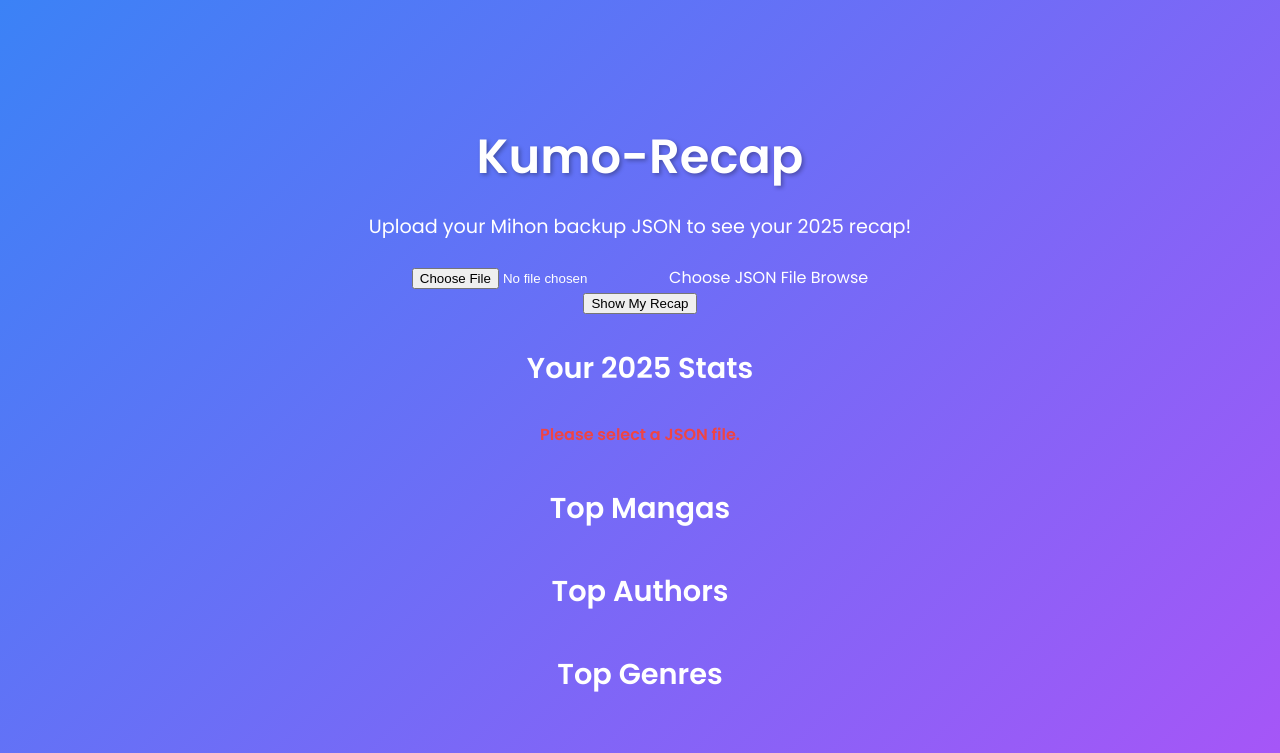
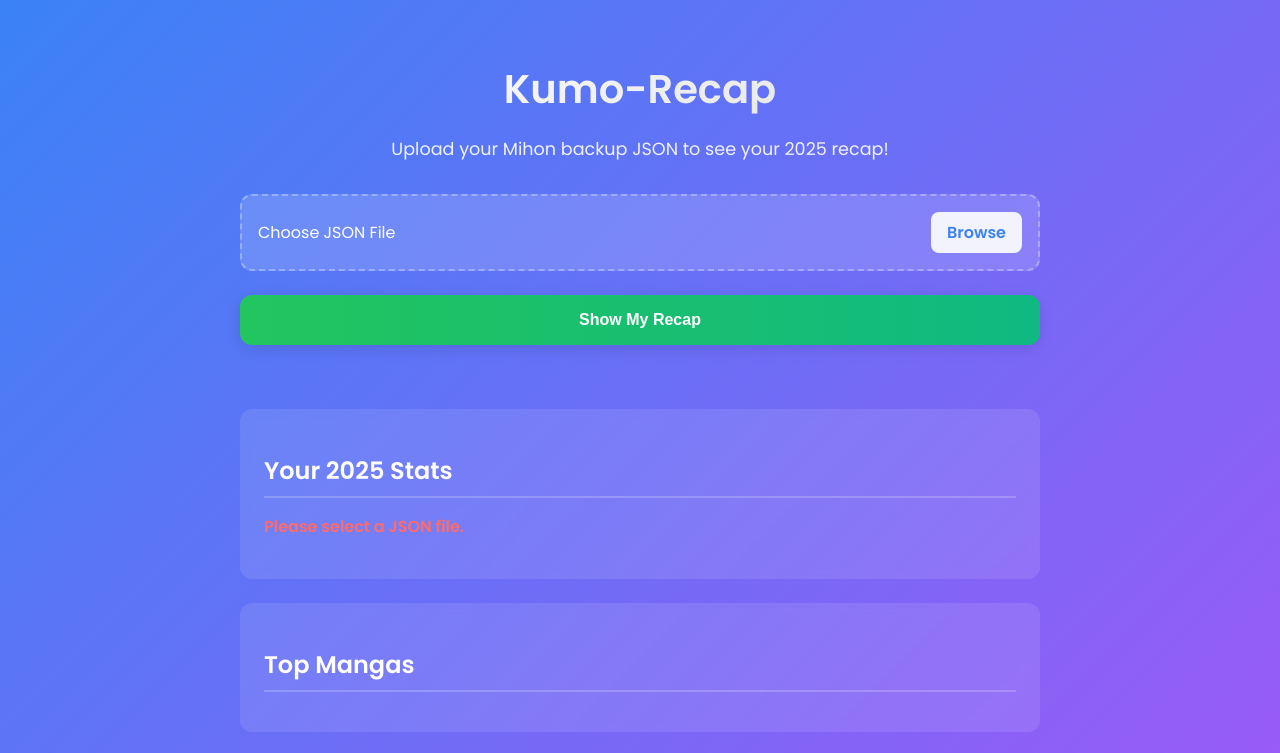
Before and after one commit to nubesurrealista/Kumo-Recap, a plain HTML site: page index.html in a window 1280 px wide. Both pictures are taken after a click on the button "Show My Recap". Shown: the top 753 px of the page. Drawn offline with Linux system fonts and the light colour scheme.

Commit message:
Update styles.css

```diff
--- a/styles.css
+++ b/styles.css
@@ -4,168 +4,183 @@ body {
   background: linear-gradient(135deg, #3b82f6, #a855f7);
   min-height: 100vh;
   display: flex;
-  flex-direction: column;
   justify-content: center;
   align-items: center;
   color: #fff;
 }
 
-.page-wrapper {
-  width: 100%;
-  display: flex;
-  flex-direction: column;
-  align-items: center;
-  flex: 1;
-}
-
 .container {
   max-width: 800px;
+  width: 90%;
   padding: 2rem;
   text-align: center;
-  width: 100%;
-}
-
-.header {
-  margin-bottom: 2rem;
 }
 
 h1 {
-  font-size: 3rem;
+  font-size: 2.5rem;
   font-weight: 600;
   margin-bottom: 1rem;
-  text-shadow: 2px 2px 4px rgba(0, 0, 0, 0.3);
+  background: linear-gradient(135deg, #fff, #e0e0e0);
+  -webkit-background-clip: text;
+  -webkit-text-fill-color: transparent;
 }
 
 .intro {
-  font-size: 1.2rem;
-  margin-bottom: 1.5rem;
+  font-size: 1.1rem;
+  margin-bottom: 2rem;
+  opacity: 0.9;
 }
 
-.upload-section {
-  display: flex;
-  flex-direction: column;
-  align-items: center;
-  gap: 1rem;
-  margin-bottom: 2rem;
+.file-input-container {
+  width: 100%;
+  margin-bottom: 1.5rem;
+  position: relative;
 }
 
-.file-upload-label {
-  display: inline-block;
-  padding: 0.75rem 1.5rem;
-  border-radius: 25px;
+.file-input-container input[type="file"] {
+  position: absolute;
+  left: -9999px;
+}
+
+.file-label {
+  display: flex;
+  align-items: center;
+  justify-content: space-between;
+  background: rgba(255, 255, 255, 0.15);
+  border: 2px dashed rgba(255, 255, 255, 0.3);
+  border-radius: 12px;
+  padding: 1rem;
+  cursor: pointer;
+  transition: all 0.3s ease;
+}
+
+.file-label:hover {
+  background: rgba(255, 255, 255, 0.25);
+}
+
+#file-name {
+  white-space: nowrap;
+  overflow: hidden;
+  text-overflow: ellipsis;
+  flex-grow: 1;
+  text-align: left;
+  padding-right: 1rem;
+}
+
+.browse-btn {
   background: rgba(255, 255, 255, 0.9);
-  color: #333;
+  color: #3b82f6;
+  padding: 0.5rem 1rem;
+  border-radius: 8px;
   font-weight: 600;
-  cursor: pointer;
   transition: transform 0.2s;
 }
 
-.file-upload-label:hover {
-  transform: scale(1.03);
+.file-label:hover .browse-btn {
+  transform: translateY(-2px);
 }
 
-.file-upload-label input[type="file"] {
-  display: none;
-}
-
-.cta-button {
-  padding: 0.75rem 1.5rem;
+.generate-btn {
+  width: 100%;
+  padding: 1rem;
   border: none;
-  border-radius: 25px;
+  border-radius: 12px;
   background: linear-gradient(to right, #22c55e, #10b981);
-  color: #fff;
+  color: white;
   font-size: 1rem;
   font-weight: 600;
   cursor: pointer;
-  transition: transform 0.2s;
+  transition: all 0.3s ease;
+  margin-bottom: 2rem;
+  box-shadow: 0 4px 15px rgba(0, 0, 0, 0.1);
 }
 
-.cta-button:hover {
-  transform: scale(1.05);
+.generate-btn:hover {
+  transform: translateY(-2px);
+  box-shadow: 0 6px 20px rgba(0, 0, 0, 0.15);
+}
+
+.generate-btn:active {
+  transform: translateY(0);
 }
 
 .recap {
   margin-top: 2rem;
   width: 100%;
+  text-align: left;
 }
 
 .recap.hidden {
   display: none;
 }
 
-.content-box {
+.stats, .top-mangas, .top-authors, .top-genres {
   background: rgba(255, 255, 255, 0.1);
   padding: 1.5rem;
   border-radius: 12px;
-  box-shadow: 0 4px 6px rgba(0, 0, 0, 0.2);
-  margin-bottom: 2rem;
+  margin-bottom: 1.5rem;
+  backdrop-filter: blur(5px);
 }
 
 h2 {
-  font-size: 1.8rem;
+  font-size: 1.5rem;
   margin-bottom: 1rem;
-}
-
-#stats-content, #mangas-content, #authors-content, #genres-content {
-  display: grid;
-  gap: 1rem;
+  color: white;
+  border-bottom: 2px solid rgba(255, 255, 255, 0.2);
+  padding-bottom: 0.5rem;
 }
 
 .manga-card {
   display: flex;
   align-items: center;
-  background: rgba(255, 255, 255, 0.05);
+  background: rgba(0, 0, 0, 0.2);
   padding: 1rem;
   border-radius: 8px;
+  margin-bottom: 1rem;
+  transition: transform 0.3s ease;
+}
+
+.manga-card:hover {
+  transform: translateX(5px);
 }
 
 .manga-card img {
-  width: 80px;
-  height: 120px;
+  width: 70px;
+  height: 100px;
   object-fit: cover;
   border-radius: 4px;
   margin-right: 1rem;
+  box-shadow: 0 2px 10px rgba(0, 0, 0, 0.2);
 }
 
 .manga-card div {
-  text-align: left;
+  flex: 1;
 }
 
 .manga-card h3 {
-  font-size: 1.2rem;
-  margin: 0;
+  font-size: 1.1rem;
+  margin: 0 0 0.3rem 0;
+  color: white;
 }
 
 .manga-card p {
-  font-size: 0.9rem;
-  color: #e5e7eb;
+  font-size: 0.85rem;
   margin: 0.2rem 0;
+  color: rgba(255, 255, 255, 0.8);
 }
 
 .stat-item {
-  font-size: 1rem;
+  padding: 0.8rem;
+  background: rgba(0, 0, 0, 0.15);
+  border-radius: 8px;
   margin-bottom: 0.5rem;
 }
 
-.error {
-  color: #ef4444;
-  font-weight: bold;
+.stat-item strong {
+  color: white;
 }
 
-.footer {
-  width: 100%;
-  padding: 1rem;
-  margin-top: auto;
+.error {
+  color: #ff6b6b;
+  font-weight: 600;
 }
-
-.attribution {
-  font-size: 0.8rem;
-  color: #e5e7eb;
-  text-align: center;
-  padding: 1rem;
-}
-
-.attribution a {
-  color: #a855f7;
-  text-decoration: underline;
-}
```
